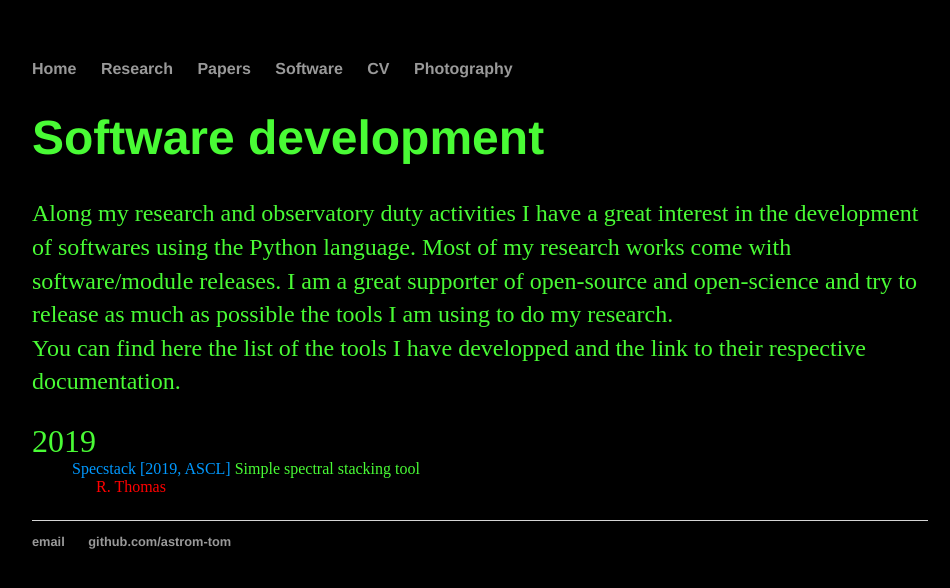
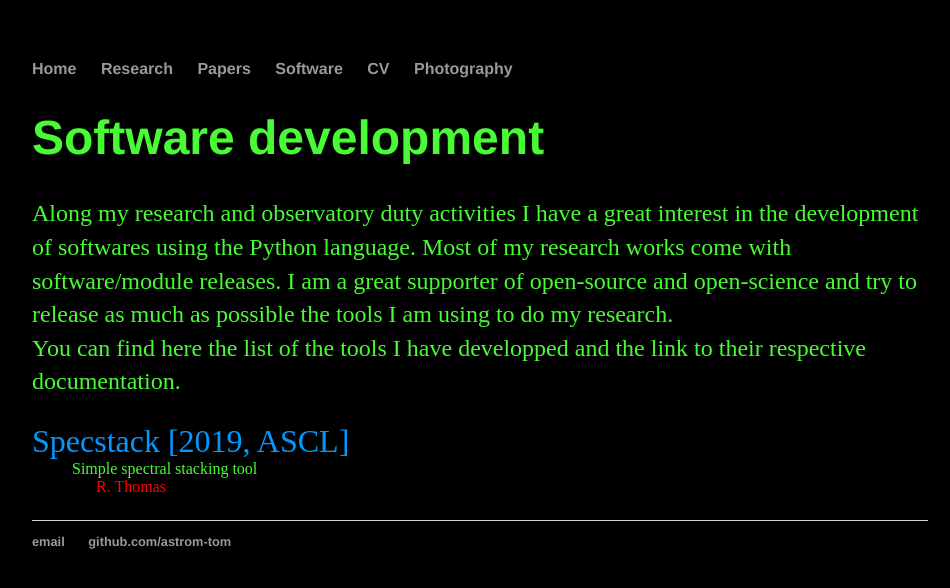
Before and after one commit to astrom-tom/astrom-tom.github.io, a Jekyll site: the page built from Software/index.html, in a window 1280 px wide. Shown: the top 588 px of the page, without its empty margins (160-1110 px from the left). Built offline with Jekyll 4.4.1, drawn with Linux system fonts in a browser that asks for light colours.

Commit message:
Update index.html

```diff
--- a/Software/index.html
+++ b/Software/index.html
@@ -13,8 +13,8 @@ title: Romain Thomas, Fellow Astronomer
 		You can find here the list of the tools I have developped and the link to their respective documentation.<br>
 
 <dl style="color:rgb(73, 251, 53);" >
-  <dt> <font size="6">2019 </font> </dt>
-  <dd> <span class='softR'>Specstack [2019, ASCL]</span> Simple spectral stacking tool <br>
+  <dt> <font size="6"> <span class='softR'>Specstack [2019, ASCL]</span> </font> </dt>
+  <dd> Simple spectral stacking tool <br>
      &nbsp;&nbsp;&nbsp;&nbsp;&nbsp; <span class='me'>R. Thomas</span></p> </dd>
 
 </dl>
```
